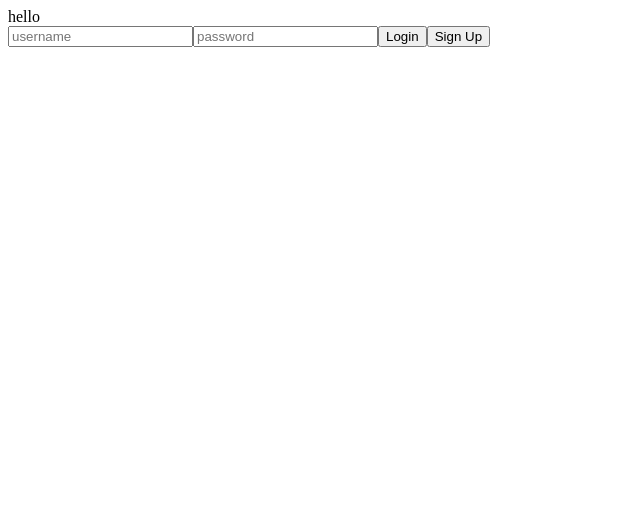
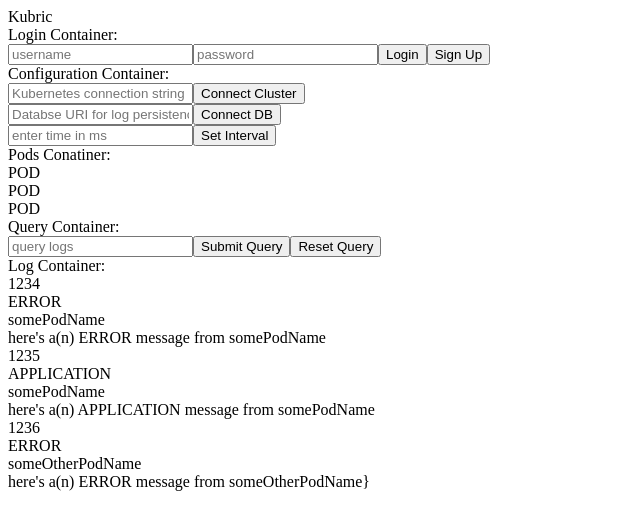
Before and after one commit to oslabs-beta/kubric, a React app: page / in a window 1280 px wide. Shown: the top 530 px of the page, without its empty margins (0-640 px from the left). Built offline with nearby package versions, Linux system fonts and the light colour scheme.

Commit message:
skeleton draft for containers and components with classnames and some ids. Not touched: FilterComponent, GraphComponent, MetricsComponent

```diff
--- a/package.json
+++ b/package.json
@@ -39,7 +39,6 @@
     "pg": "^8.7.1",
     "prop-types": "^15.7.2",
     "randomstring": "^1.2.1",
-    "react": "^16.14.0",
     "react-dom": "^16.14.0",
     "react-router-dom": "^5.3.0",
     "react-ticker": "^1.2.2"
@@ -59,6 +58,7 @@
     "mini-css-extract-plugin": "^2.4.1",
     "node-sass": "^6.0.1",
     "nodemon": "^2.0.13",
+    "react": "^16.14.0",
     "sass": "^1.42.1",
     "sass-loader": "^12.1.0",
     "style-loader": "^3.3.0",
--- a/public/client/App.jsx
+++ b/public/client/App.jsx
@@ -1,13 +1,39 @@
 import React, { useState, useEffect } from 'react';
 import LoginContainer from './Containers/LoginContainer.jsx';
+import QueryContainer from './Containers/QueryContainer.jsx';
+import LogContainer from './Containers/LogContainer.jsx';
+import ConfigContainer from './Containers/ConfigContainer.jsx';
+import PodsContainer from './Containers/PodsContainer.jsx';
+
+
+// TODO: Routing or logic to determine which containers to render at what points
 
 function App () {
   //const [user, setUser] = useState('')
 
   return (
     <div>
-        hello
+      Kubric
+      <div>
+        Login Container:
         <LoginContainer/>
+      </div>
+      <div>
+        Configuration Container:
+        <ConfigContainer/>
+      </div>
+      <div>
+        Pods Conatiner:
+        <PodsContainer/>
+      </div>
+      <div>
+        Query Container:
+        <QueryContainer/>
+      </div>
+      <div>
+        Log Container:
+        <LogContainer/>
+      </div>
     </div>
   )
 };
--- /dev/null
+++ b/public/client/Components/LogRowComponent.jsx
@@ -0,0 +1,17 @@
+import React from 'react';
+
+// TODOS:
+// what info/properties will we actually receive in K8S logs?
+// should this info be rendered in divs and styled using grid-layout? or should they be rendered in some other way
+function LogRowComponent(props){
+  return (
+    <div className="logRowComponent">
+      <div className="logDate">{props.logDate}</div>
+      <div className="logType">{props.logType}</div>
+      <div className="podName">{props.podName}</div>
+      <div className="logMessage">{props.logMessage}</div>
+    </div>
+  );
+};
+
+export default LogRowComponent;
--- a/public/client/Components/PodComponent.jsx
+++ b/public/client/Components/PodComponent.jsx
@@ -0,0 +1,13 @@
+import React from 'react';
+
+// TODO - what does rendering of a Pod look like? Does clicking on the pod have any impact?
+
+function PodComponent (props) {
+  return (
+      <div className= "pod-component">
+          POD
+      </div>
+  );
+};
+
+export default PodComponent;
--- a/public/client/Containers/ConfigContainer.jsx
+++ b/public/client/Containers/ConfigContainer.jsx
@@ -0,0 +1,23 @@
+import React from 'react';
+
+function ConfigContainer(props){
+  return (
+      <div id="config-container">
+          <div id="k8s-connection">
+            <input className="input config-input" placeholder="Kubernetes connection string"></input>
+            <button className="primary-btn">Connect Cluster</button>
+          </div>
+          <div id="db-connection">
+            <input className="input config-input" placeholder="Databse URI for log persistence"></input>
+            <button className="secondary-btn">Connect DB</button>
+          </div>
+          <div id="config-interval">
+            {/* should this be a drop down menu instead? */}
+            <input className="input config-input" placeholder="enter time in ms"></input>
+            <button className="secondary-btn">Set Interval</button>
+          </div>
+      </div>
+  );
+};
+
+export default ConfigContainer;
--- a/public/client/Containers/LogContainer.jsx
+++ b/public/client/Containers/LogContainer.jsx
@@ -0,0 +1,48 @@
+import React from 'react';
+import LogRowComponent from '../Components/LogRowComponent.jsx'
+
+// TODO: edit the buildLogRows helper function to pass in appropriate properties
+
+function LogContainer(props){
+  // array to hold log rows components to render
+  const logsElement = [];
+
+  // ASSUMPTION: logs will be an array of objects and be accessed through props???
+  const logs = [
+    {
+      logDate: 1234,
+      logType: 'ERROR',
+      podName: 'somePodName',
+      logMessage: `here\'s a(n) ERROR message from somePodName`
+    },
+    {
+      logDate: 1235,
+      logType: 'APPLICATION',
+      podName: 'somePodName',
+      logMessage: `here\'s a(n) APPLICATION message from somePodName`
+    },
+    {
+      logDate: 1236,
+      logType: 'ERROR',
+      podName: 'someOtherPodName',
+      logMessage: `here\'s a(n) ERROR message from someOtherPodName}`
+    },
+  ]
+
+  // iterate through an array logs from DB and build an out an array of LogRowComponents to render them:
+  logs.forEach((log => {
+    // deconstruct necessary properties from each log
+    const { logDate, logType, podName, logMessage } = log;
+
+    // generate a logRow component with properties specific to that log
+    logsElement.push(<LogRowComponent key={logDate} logDate={logDate} logType={logType} podName={podName} logMessage={logMessage}/>)
+  }))
+
+  return (
+    <div id="log-container">
+      {logsElement}
+    </div>
+  );
+};
+
+export default LogContainer;
--- a/public/client/Containers/LoginContainer.jsx
+++ b/public/client/Containers/LoginContainer.jsx
@@ -5,8 +5,8 @@
       <div id="login-container">
           <input placeholder="username"></input>
           <input placeholder="password"></input>
-            <button class="primary-btn">Login</button>
-            <button class="secondary-btn">Sign Up</button>
+          <button className="primary-btn">Login</button>
+          <button className="secondary-btn">Sign Up</button>
       </div>
   );
 };
--- a/public/client/Containers/PodsContainer.jsx
+++ b/public/client/Containers/PodsContainer.jsx
@@ -0,0 +1,68 @@
+import React from 'react';
+import PodComponent from '../Components/PodComponent.jsx';
+
+// TODOS:
+// get pods from Kubernetes and update metric names based on user selections
+// if healthy property is set to true only if all metrics are below user-defined thresholds
+// if a pod has been evicted, the alive property changes to false
+
+function PodsContainer(props){
+  // array to hold pod components to render
+  const podsElement = [];
+
+  // ASSUMPTION: pods will be an array of objects and be accessed through props???
+  const pods = [
+    {
+      dateCreated: 123,
+      metric1: 30,
+      metric2: 10,
+      metric3: 45,
+      metric4: 67,
+      healthy: true,
+      alive: true,
+    },
+    {
+      dateCreated: 124,
+      metric1: 40,
+      metric2: 90,
+      metric3: 80,
+      metric4: 67,
+      healthy: false,
+      alive: true,
+    },
+    {
+      dateCreated: 125,
+      metric1: 0,
+      metric2: 0,
+      metric3: 0,
+      metric4: 0,
+      healthy: false,
+      alive: false,
+    },
+  ]
+
+  // iterate through an array pods from the Kubernetes cluster and build an out an array of Pod Components to render:
+  pods.forEach((pod => {
+    // deconstruct necessary properties from each pod
+    const { dateCreated, metric1, metric2, metric3, metric4, healthy, alive } = pod;
+
+    // generate a pod component with properties specific to that pod
+    podsElement.push(<PodComponent
+      key={dateCreated}
+      metric1={metric1}
+      metric2={metric2}
+      metric3={metric3}
+      metric4={metric4}
+      healthy={healthy}
+      alive={alive}
+    />);
+  }))
+
+  return (
+    <div id="pods-container">
+      {podsElement}
+    </div>
+  );
+};
+
+export default PodsContainer;
--- a/public/client/Containers/QueryContainer.jsx
+++ b/public/client/Containers/QueryContainer.jsx
@@ -0,0 +1,14 @@
+import React from 'react';
+
+function QueryContainer(props){
+  return (
+      <div id="query-container">
+          <input className="query-string-input query-parameter" placeholder="query logs"></input>
+          <button className="primary-btn" id="submitQuery">Submit Query</button>
+          <button className="secondary-btn" id="resetQuery">Reset Query</button>
+          {/* filter menu component */}
+      </div>
+  );
+};
+
+export default QueryContainer;
```
Also changed, not shown: 1 other file (tests, documents, lock files or other folders). Lines whose indentation alone changed are shown as unchanged.
